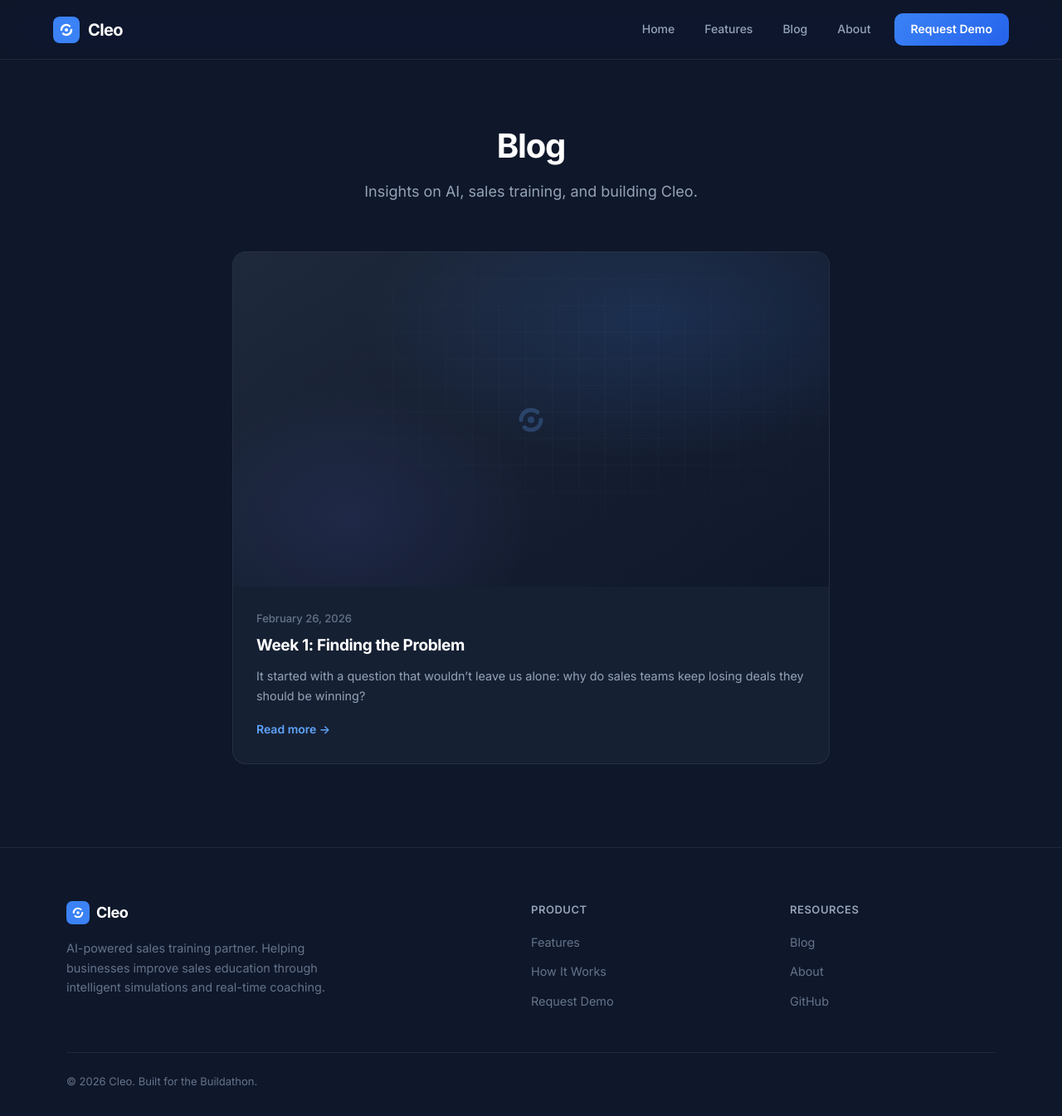
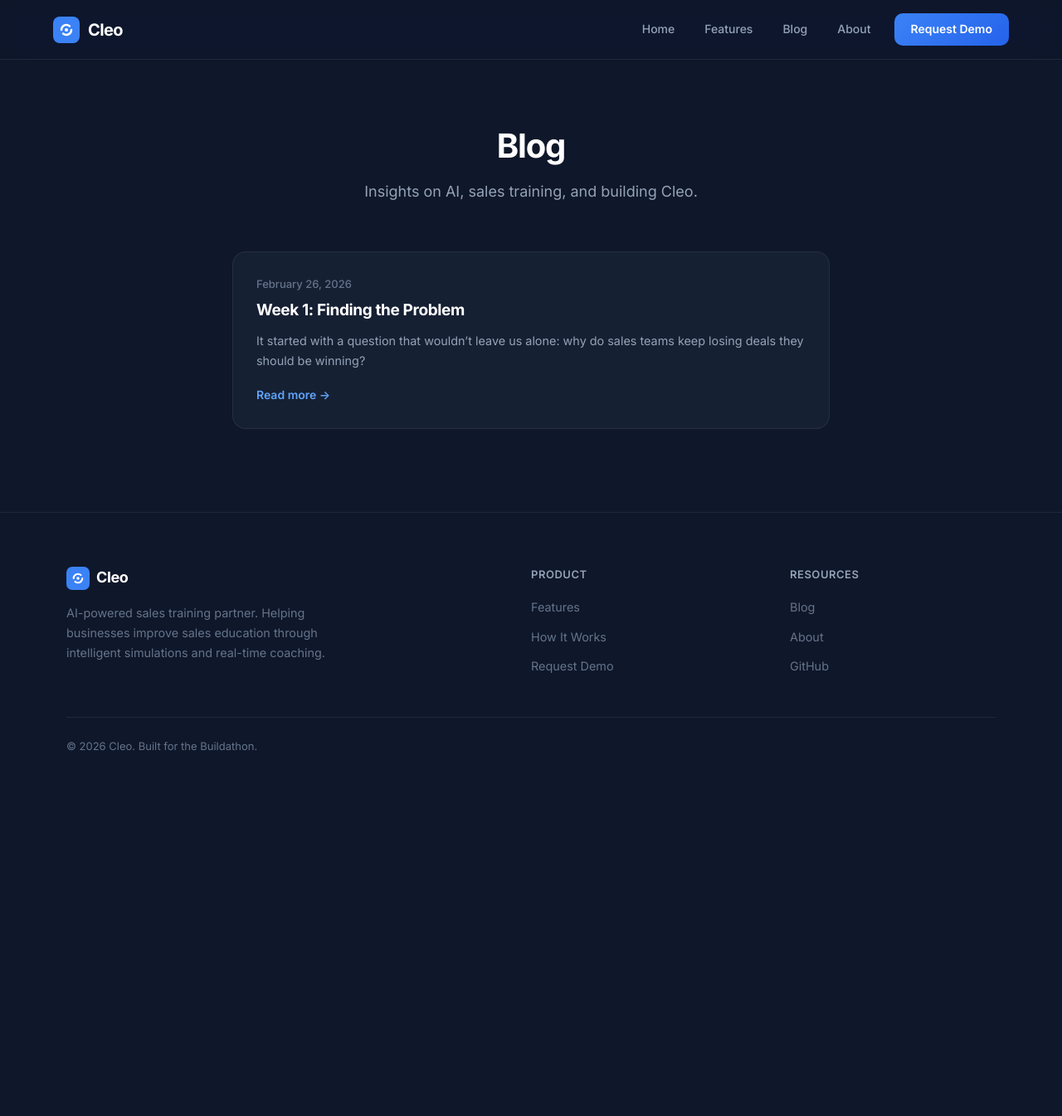
Before and after one commit to ebarronh/buildathon-mar-26, a Jekyll site: the page built from blog.md, in a window 1280 px wide and 1345 px high. Shown: the whole window at 83% size. Built offline with Jekyll 4.4.1, drawn with Linux system fonts in a browser that asks for light colours.

Commit message:
Hide image area entirely when no hero image is set

```diff
--- a/_layouts/blog.html
+++ b/_layouts/blog.html
@@ -11,19 +11,13 @@ layout: default
     <div class="blog-grid{% if site.posts.size > 1 %} blog-grid--multi{% endif %}">
       {% for post in site.posts %}
       <article class="blog-card">
+        {% if post.image %}
         <a href="{{ post.url | relative_url }}" class="blog-card__image-link">
-          <div class="blog-card__image{% unless post.image %} blog-card__image--placeholder{% endunless %}">
-            {% if post.image %}
-              <img src="{{ post.image | relative_url }}" alt="{{ post.title }}" loading="lazy">
-            {% else %}
-              <svg width="64" height="64" viewBox="0 0 32 32" fill="none" xmlns="http://www.w3.org/2000/svg" class="blog-card__placeholder-icon">
-                <path d="M10 16C10 12.686 12.686 10 16 10C17.5 10 18.87 10.56 19.93 11.48" stroke="currentColor" stroke-width="2.5" stroke-linecap="round"/>
-                <path d="M22 16C22 19.314 19.314 22 16 22C14.5 22 13.13 21.44 12.07 20.52" stroke="currentColor" stroke-width="2.5" stroke-linecap="round"/>
-                <circle cx="16" cy="16" r="2" fill="currentColor"/>
-              </svg>
-            {% endif %}
+          <div class="blog-card__image">
+            <img src="{{ post.image | relative_url }}" alt="{{ post.title }}" loading="lazy">
           </div>
         </a>
+        {% endif %}
         <div class="blog-card__content">
           <time class="blog-card__date" datetime="{{ post.date | date_to_xmlschema }}">{{ post.date | date: "%B %d, %Y" }}</time>
           <h2 class="blog-card__title">
--- a/assets/css/style.css
+++ b/assets/css/style.css
@@ -806,40 +806,6 @@ ul { list-style: none; }
   transform: scale(1.04);
 }
 
-.blog-card__image--placeholder {
-  display: flex;
-  align-items: center;
-  justify-content: center;
-  background:
-    radial-gradient(ellipse 80% 70% at 70% 20%, rgba(59, 130, 246, 0.15) 0%, transparent 60%),
-    radial-gradient(ellipse 60% 80% at 20% 80%, rgba(99, 102, 241, 0.1) 0%, transparent 50%),
-    linear-gradient(145deg, #1e293b 0%, #0f172a 100%);
-  position: relative;
-  overflow: hidden;
-}
-
-.blog-card__image--placeholder::before {
-  content: '';
-  position: absolute;
-  inset: 0;
-  background-image:
-    linear-gradient(rgba(148, 163, 184, 0.04) 1px, transparent 1px),
-    linear-gradient(90deg, rgba(148, 163, 184, 0.04) 1px, transparent 1px);
-  background-size: 32px 32px;
-  mask-image: radial-gradient(ellipse at 60% 40%, black 20%, transparent 70%);
-  -webkit-mask-image: radial-gradient(ellipse at 60% 40%, black 20%, transparent 70%);
-}
-
-.blog-card__placeholder-icon {
-  color: var(--color-accent-light);
-  opacity: 0.25;
-  transition: opacity var(--transition-base);
-  position: relative;
-}
-
-.blog-card:hover .blog-card__placeholder-icon {
-  opacity: 0.4;
-}
 
 .blog-card__content {
   padding: 28px;
@@ -924,18 +890,6 @@ ul { list-style: none; }
   display: block;
 }
 
-.post__hero-image--placeholder {
-  aspect-ratio: 21 / 9;
-  display: flex;
-  align-items: center;
-  justify-content: center;
-  background: linear-gradient(135deg, #1e293b 0%, #0f172a 40%, #1a2540 100%);
-}
-
-.post__placeholder-icon {
-  color: var(--color-text-muted);
-  opacity: 0.3;
-}
 
 .post__header {
   margin-bottom: 48px;
```
Also changed, not shown: _layouts/post.html (+4 -10 lines).
